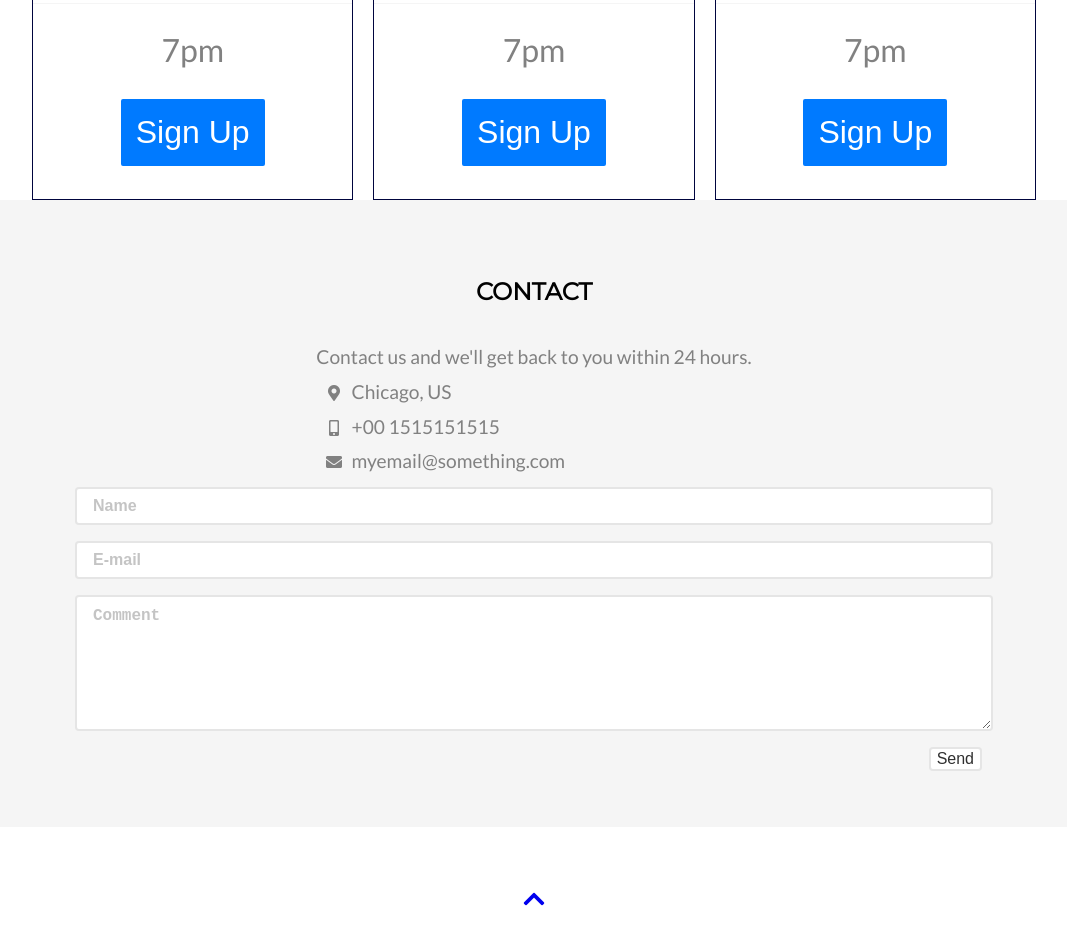
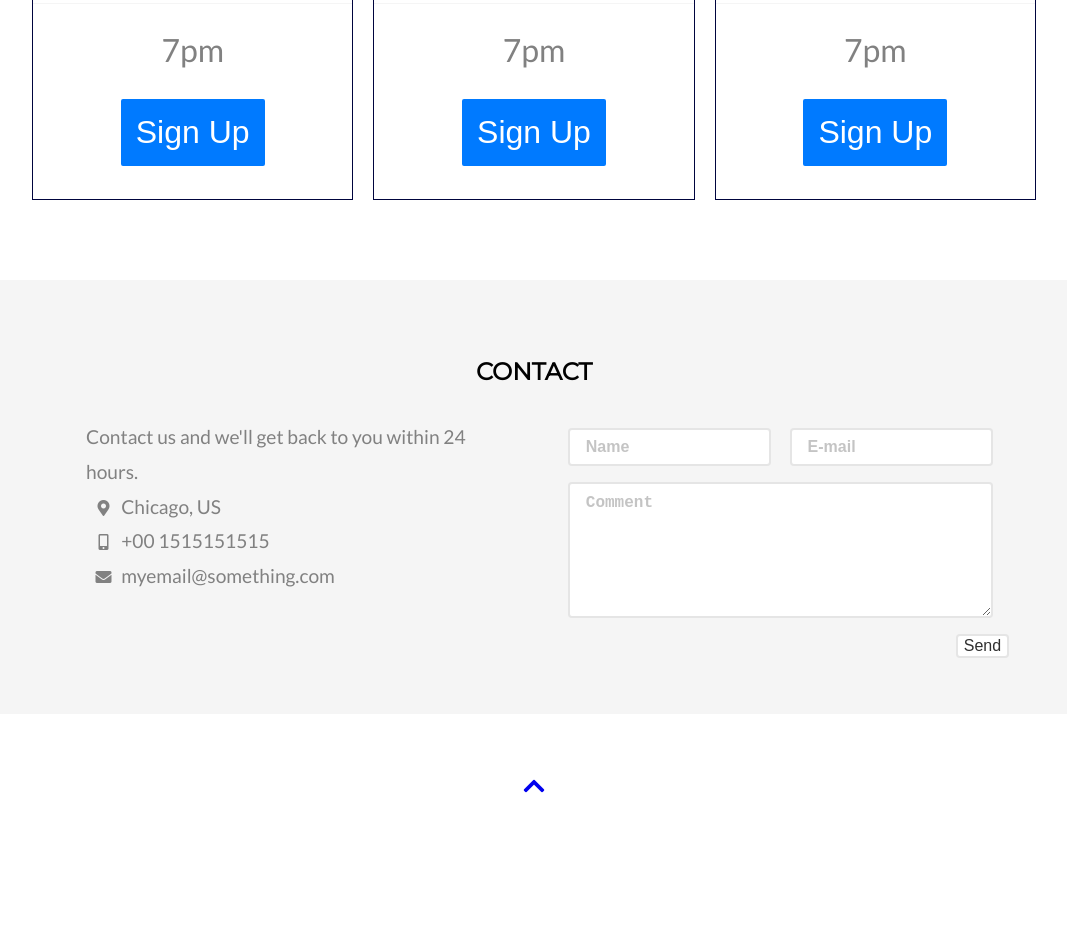
Before and after one commit to Kenzie-Academy-Brasil-Developers/estilizando-pagina-landing-page-kenzie-academy-sprint-3-IqueMoraes, a plain HTML site: page index.html in a window 1280 px wide. Shown: the part 5737-6663 px from the top of the page, without its empty margins (106-1173 px from the left). After the commit the page ends 6550 px from the top, so only its background shows below. Drawn offline with Linux system fonts and the light colour scheme; a script that the page names is missing.

Commit message:
Kaueh-MediaQueriesUpdated

```diff
--- a/assets/css/style.css
+++ b/assets/css/style.css
@@ -650,4 +650,52 @@ footer p {
 		cursor: pointer;
 	}
 
+	.secaoCursos--lista {
+		display: flex;
+
+	}
+
+	.secaoContato {
+		margin-top: 80px;
+	}
+
+	.flex__contato {
+	display: flex;
+    flex-direction: row;
+    flex-wrap: wrap;
+    align-items: flex-start;
+    justify-content: space-between;
+	}
+
+	.flex__contato h2  {
+	width: 100%;
+	text-align: center;
+	}
+
+	.contato--primeiro {
+		max-width: 45%;
+	}
+
+	.contato--segundo {
+		max-width: 45%;
+	}
+
+	.flex__contato form {
+	display: flex;
+    flex-direction: row;
+    flex-wrap: wrap;
+    justify-content: space-between;
+	}
+
+	.form-input-model {
+		width: 45%;
+	}
+
+	div#mensagem {
+		width: 100%;
+	}
+
+	.contato--segundo .botao--contato {
+		margin-left: 93.5%;
+	}
 }
--- a/index.html
+++ b/index.html
@@ -260,9 +260,9 @@
               <input type="text" placeholder="E-mail" id="email" name="email">
             </div>
 
-            <div class="form-input-model">
+            <div class="form-input-model" id="mensagem">
               <label for="mensagem" hidden >Mensagem</label>
-              <textarea name="mensagem" placeholder="Comment" id="mensagem"></textarea>
+              <textarea name="mensagem" placeholder="Comment"></textarea>
             </div>
 
             <input type="submit" value="Send" class="botao--contato">
```
